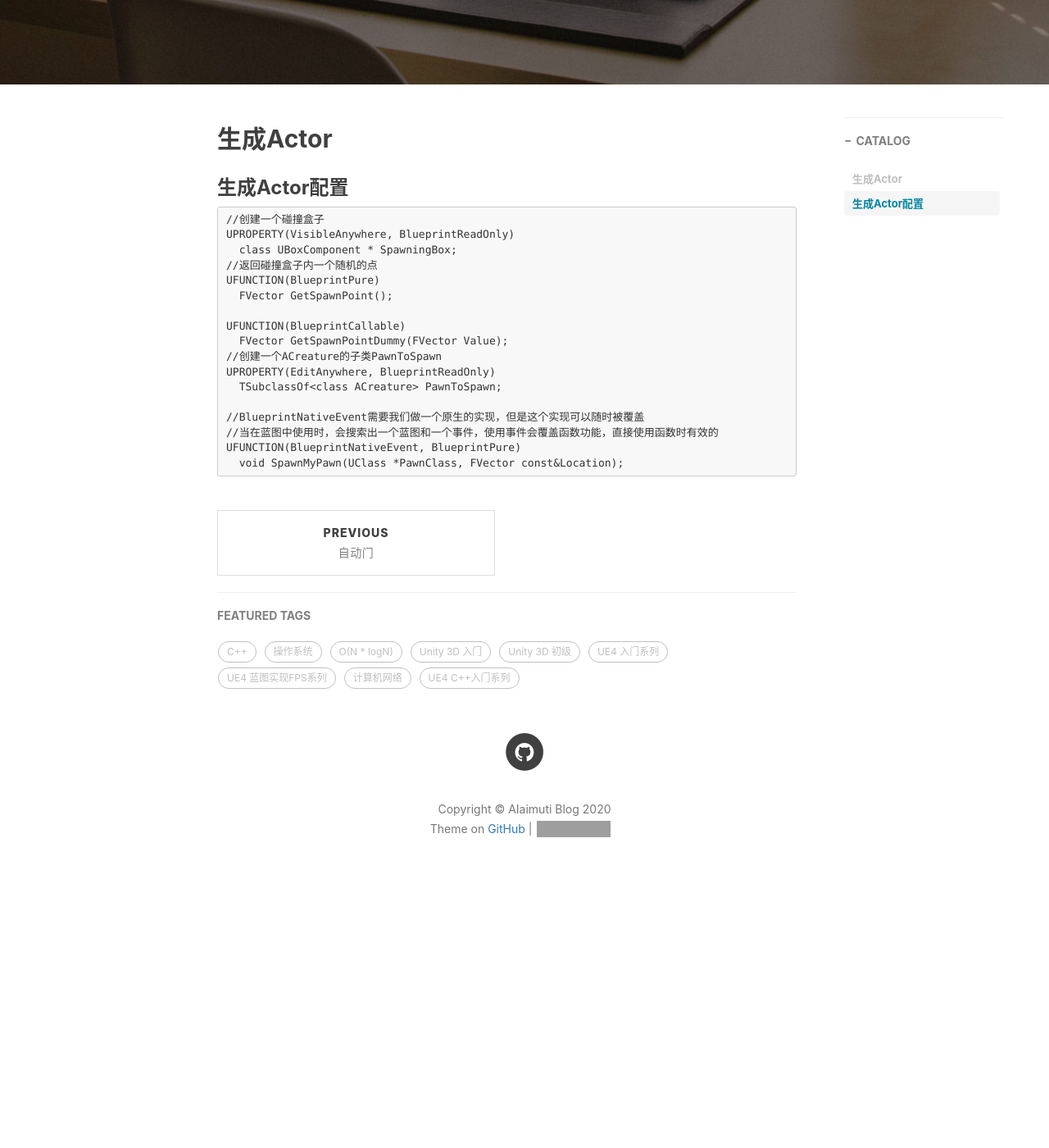
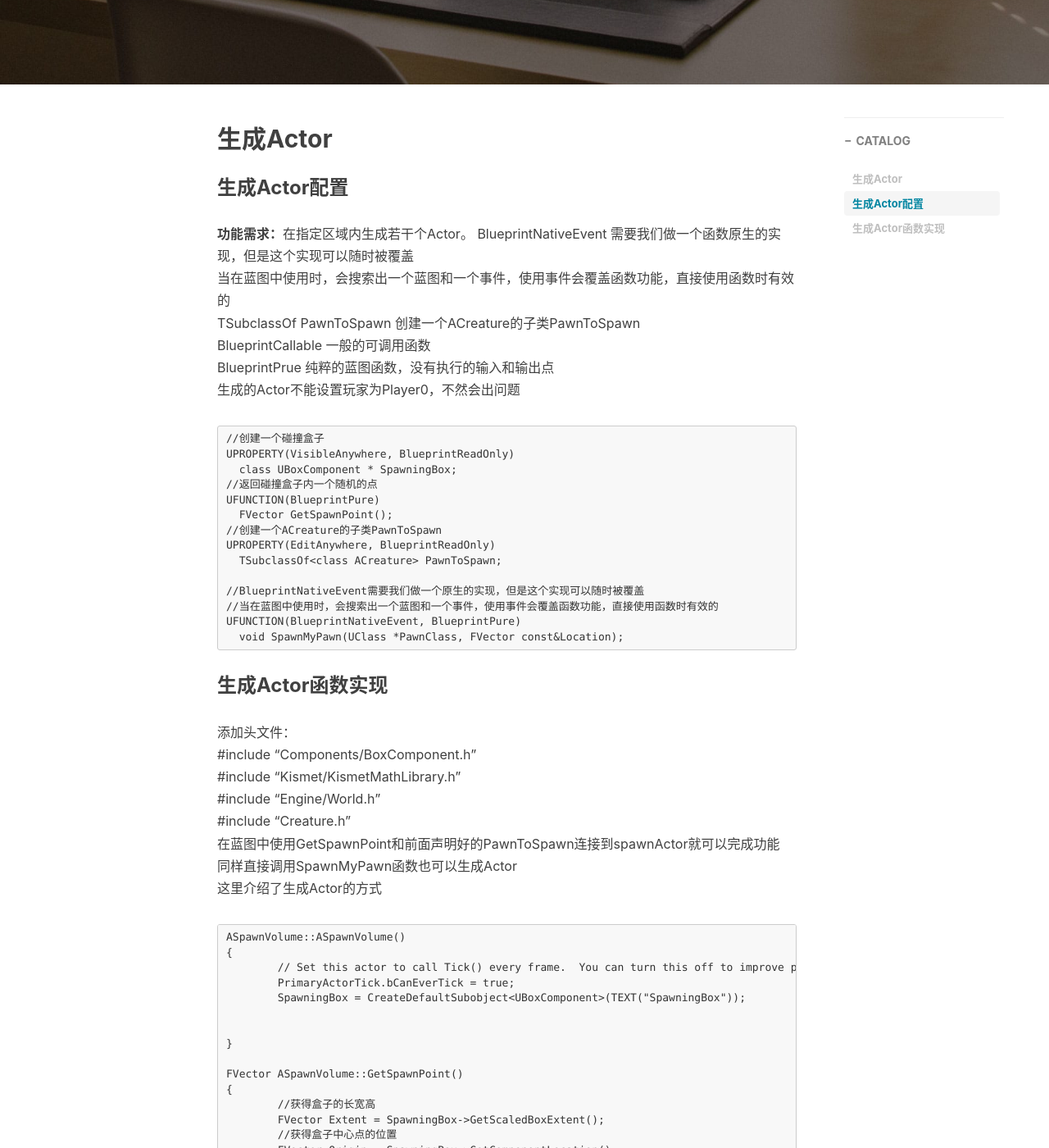
Before and after one commit to AIaimuti/aiaimuti.github.io, a Jekyll site: the page built from _posts/2020-4-27-Generate_Actor.md, in a window 1280 px wide and 1400 px high, scrolled down 420 px. Shown: the whole window at 82% size. Built offline with Jekyll 4.4.1, drawn with Linux system fonts in a browser that asks for light colours; nearby versions of some CDN libraries; comment, search, counter and statistics services are not loaded; before the commit the page ends 1535 px from its top, so only the background shows below that; some of the changed text lies outside the part shown; grey boxes are pictures that could not be loaded.

Commit message:
Update 2020-4-27-Generate_Actor.md

````diff
--- a/_posts/2020-4-27-Generate_Actor.md
+++ b/_posts/2020-4-27-Generate_Actor.md
@@ -12,6 +12,14 @@ tags:
 
 ##  生成Actor
 ### 生成Actor配置
+**功能需求：**在指定区域内生成若干个Actor。
+BlueprintNativeEvent 需要我们做一个函数原生的实现，但是这个实现可以随时被覆盖<br>
+当在蓝图中使用时，会搜索出一个蓝图和一个事件，使用事件会覆盖函数功能，直接使用函数时有效的<br>
+TSubclassOf<class ACreature> PawnToSpawn 创建一个ACreature的子类PawnToSpawn<br>
+BlueprintCallable 一般的可调用函数<br>
+BlueprintPrue 纯粹的蓝图函数，没有执行的输入和输出点<br>
+生成的Actor不能设置玩家为Player0，不然会出问题
+
 ```
 //创建一个碰撞盒子
 UPROPERTY(VisibleAnywhere, BlueprintReadOnly)
@@ -19,9 +27,6 @@ UPROPERTY(VisibleAnywhere, BlueprintReadOnly)
 //返回碰撞盒子内一个随机的点
 UFUNCTION(BlueprintPure)
   FVector GetSpawnPoint();
-
-UFUNCTION(BlueprintCallable)
-  FVector GetSpawnPointDummy(FVector Value);
 //创建一个ACreature的子类PawnToSpawn
 UPROPERTY(EditAnywhere, BlueprintReadOnly)
   TSubclassOf<class ACreature> PawnToSpawn;
@@ -31,3 +36,47 @@ UPROPERTY(EditAnywhere, BlueprintReadOnly)
 UFUNCTION(BlueprintNativeEvent, BlueprintPure)
   void SpawnMyPawn(UClass *PawnClass, FVector const&Location);
 ```
+### 生成Actor函数实现
+添加头文件：<br>
+#include "Components/BoxComponent.h"<br>
+#include "Kismet/KismetMathLibrary.h"<br>
+#include "Engine/World.h"<br>
+#include "Creature.h"<br>
+在蓝图中使用GetSpawnPoint和前面声明好的PawnToSpawn连接到spawnActor就可以完成功能<br>
+同样直接调用SpawnMyPawn函数也可以生成Actor<br>
+这里介绍了生成Actor的方式
+```
+ASpawnVolume::ASpawnVolume()
+{
+ 	// Set this actor to call Tick() every frame.  You can turn this off to improve performance if you don't need it.
+	PrimaryActorTick.bCanEverTick = true;
+	SpawningBox = CreateDefaultSubobject<UBoxComponent>(TEXT("SpawningBox"));
+
+
+}
+
+FVector ASpawnVolume::GetSpawnPoint()
+{
+	//获得盒子的长宽高
+	FVector Extent = SpawningBox->GetScaledBoxExtent();
+	//获得盒子中心点的位置
+	FVector Origin = SpawningBox->GetComponentLocation();
+	//在盒子范围内生成随机的点
+	FVector Point = UKismetMathLibrary::RandomPointInBoundingBox(Origin, Extent);
+	return Point;
+}
+
+//这个可覆盖函数实现时要在函数名后面加_Implementation
+void ASpawnVolume::SpawnMyPawn_Implementation(UClass * PawnClass, FVector const & Location)
+{
+	if (PawnClass)
+	{
+		UWorld *MyWorld = GetWorld();
+
+		if (MyWorld)
+		{
+			ACreature *Creature = MyWorld->SpawnActor<ACreature>(PawnClass, Location, FRotator(0.f));
+		}
+	}
+}
+```
````
